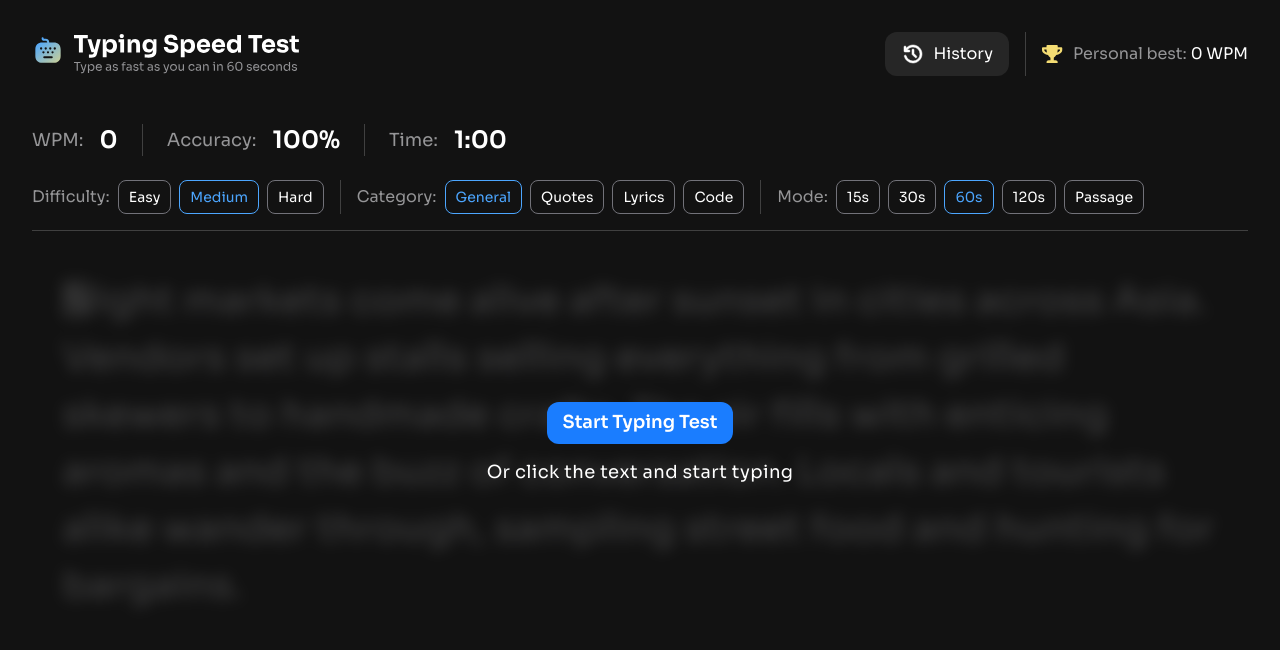
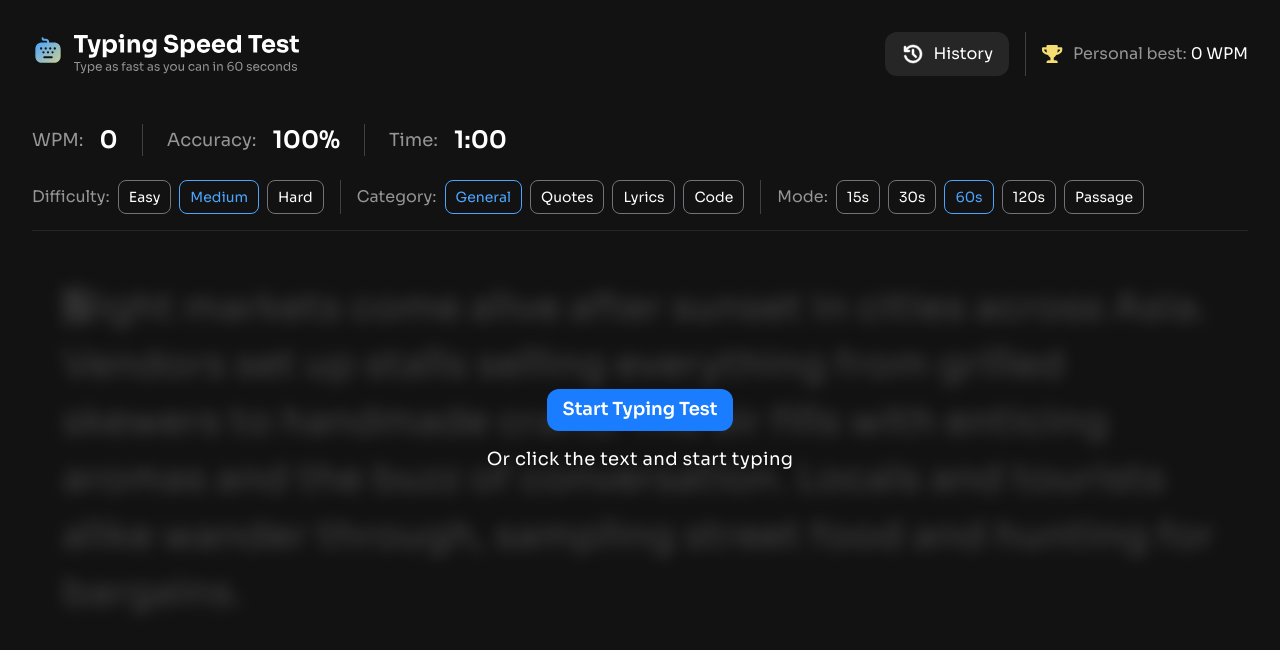
Before and after one commit to stephany247/typing-speed-test, a React (Vite) app: page / in a window 1280 px wide. Shown: the top 650 px of the page. Built offline with nearby package versions, Linux system fonts and the light colour scheme.

Commit message:
feat(ui): replace header divider with typing progress bar

```diff
--- a/src/components/Controls.tsx
+++ b/src/components/Controls.tsx
@@ -32,7 +32,7 @@ export default function Controls({
   isTesting,
 }: ControlsProps) {
   return (
-    <header className="flex flex-col gap-4 mt-8 border-b border-neutral-700 pb-4 lg:flex-row lg:justify-between lg:gap-6 lg:flex-wrap">
+    <header className="flex flex-col gap-4 mt-8 lg:flex-row lg:justify-between lg:gap-6 lg:flex-wrap">
       <div className="grid grid-cols-3 items-center justify-center divide-x divide-neutral-700 md:flex md:justify-start">
         <div className="flex flex-col items-center md:flex-row md:gap-4 md:pr-6">
           <p className="text-neutral-400 md:text-lg">WPM:</p>
--- a/src/components/Passage.tsx
+++ b/src/components/Passage.tsx
@@ -67,7 +67,14 @@ export default function Passage({
   };
 
   return (
-    <div className="mt-8 relative">
+    <div className="pt-2 mt-4 relative">
+      <div className="absolute top-0 left-0 h-px w-full bg-neutral-800">
+        <div
+          className="h-full bg-blue-500 transition-all duration-150"
+          style={{ width: `${(typed.length / text.length) * 100}%` }}
+        />
+      </div>
+
       <input
         ref={inputRef}
         inputMode="text"
```
Also changed, not shown: src/components/ResultCard.tsx (+1 -9 lines).
